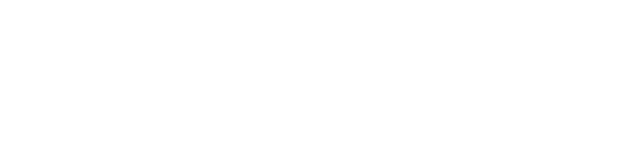
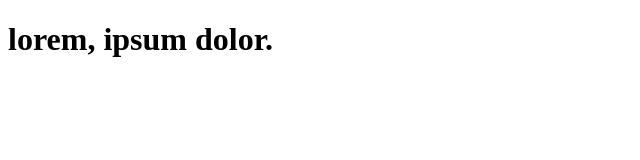
Before and after one commit to juanguillermo1968/eliminarporfavor, a plain HTML site: page prueba-3/prueba.html in a window 1280 px wide. Shown: the whole page, without its empty margins (0-640 px from the left). Drawn offline with Linux system fonts and the light colour scheme.

Commit message:
h1 desde vscode

```diff
--- a/prueba-3/prueba.html
+++ b/prueba-3/prueba.html
@@ -9,6 +9,7 @@
 </head>
 
 <body>
+    <h1>lorem, ipsum dolor.</h1>
 
 </body>
 
```
